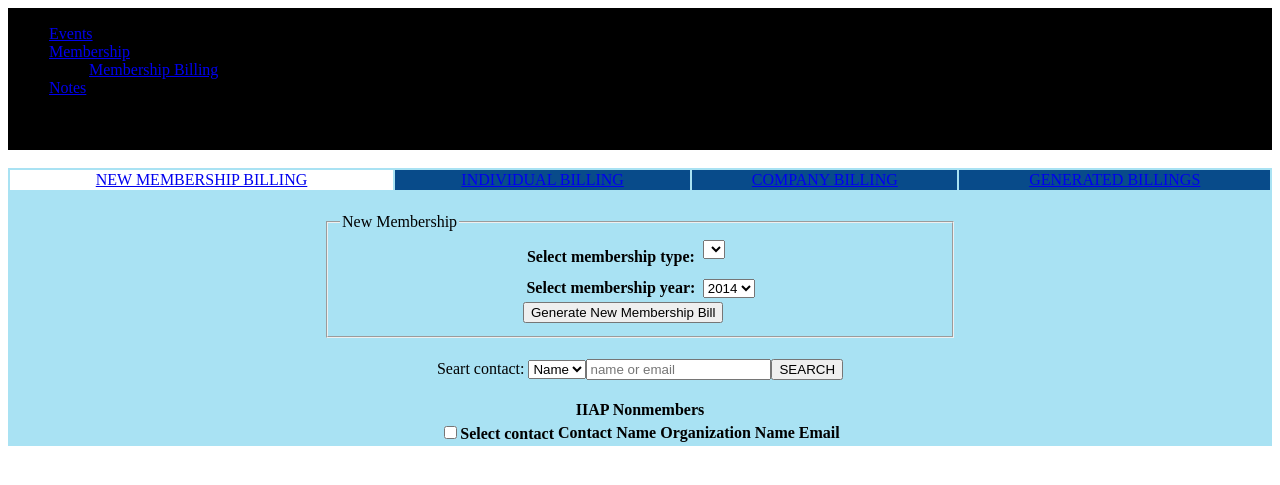
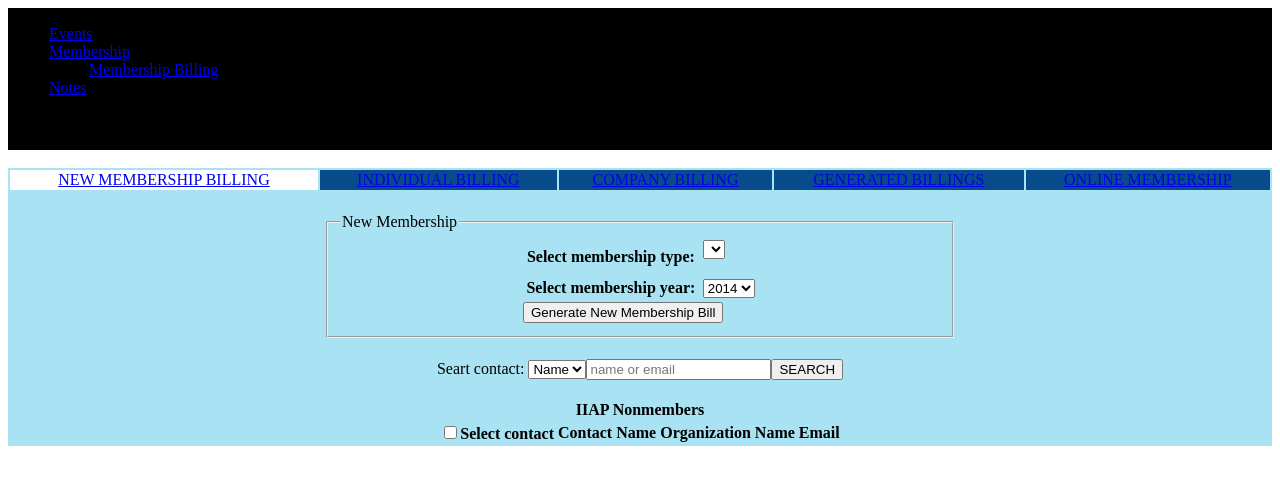
Before and after one commit to mimie/pire, a PHP site: page /membershipNewBilling.php in a window 1280 px wide. Shown: the top 485 px of the page. Run offline with PHP 8.4, Linux system fonts and the light colour scheme; data that the repository does not hold is empty; some libraries are stand-ins or nearby versions.

Commit message:
added tab for online membership

```diff
--- a/membershipNewBilling.php
+++ b/membershipNewBilling.php
@@ -49,6 +49,7 @@ $(function() {
      <td align='center' bgcolor="#084B8A"><a href='membershipIndividualBilling.php'>INDIVIDUAL BILLING</a></td>
      <td align='center' bgcolor='#084B8A'><a href='membershipCompanyBilling.php'>COMPANY BILLING</td>
      <td align='center' bgcolor='#084B8A'><a href='membershipBillingView.php'>GENERATED BILLINGS</td>
+     <td align='center' bgcolor='#084B8A'><a href='onlineMembership.php'>ONLINE MEMBERSHIP</td>
     </tr>
    </table><br>
 <?php
```
